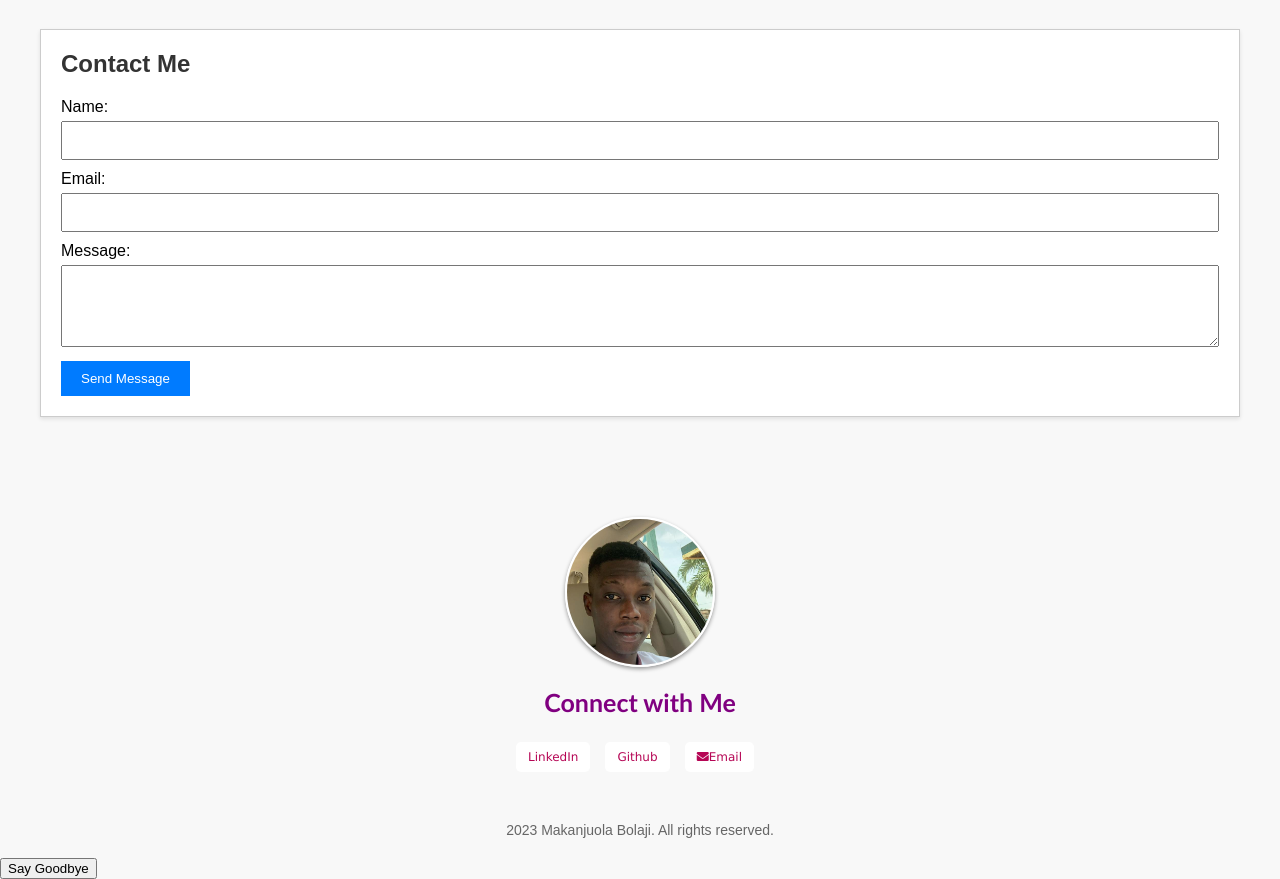
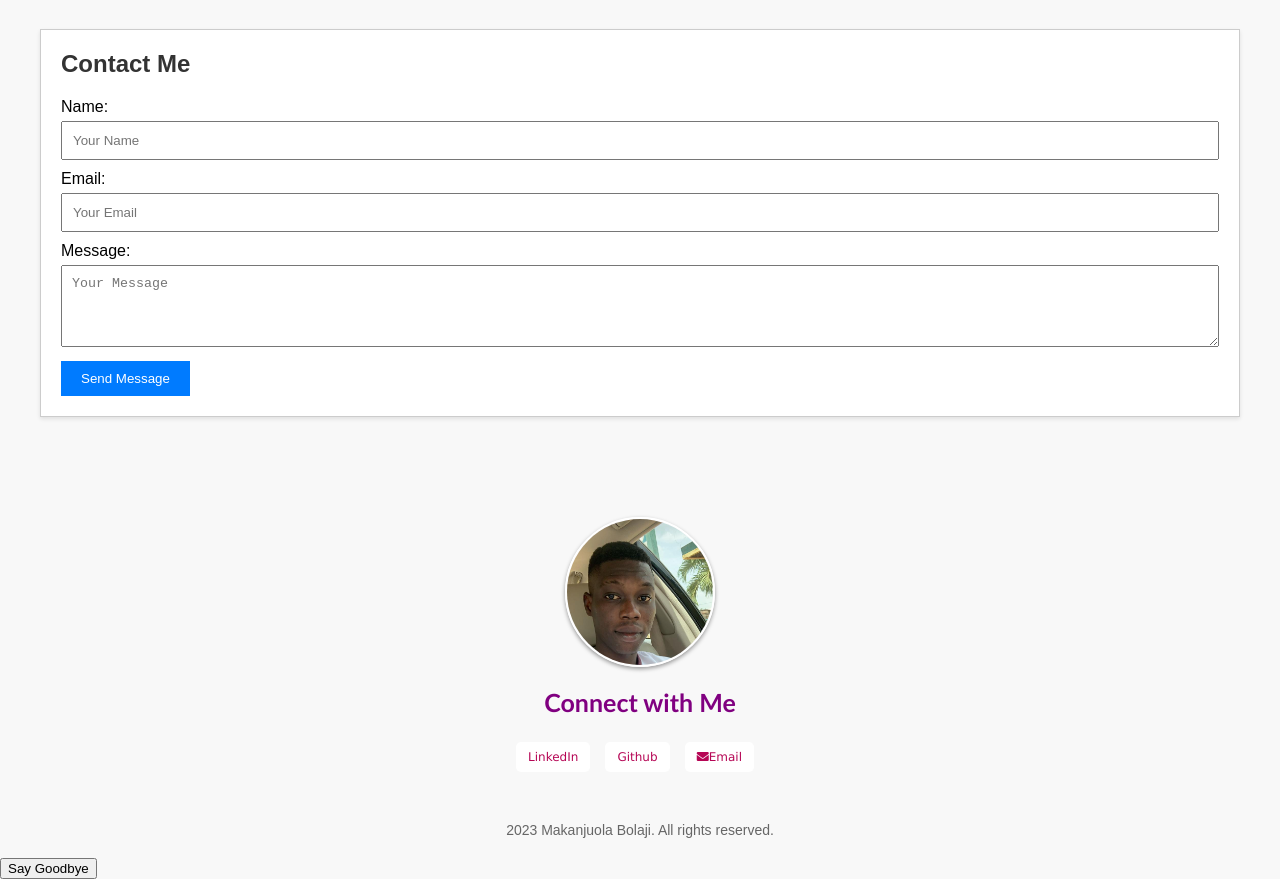
Before and after one commit to MarksBeejay/portfolio, a website with bundled scripts: page index.html in a window 1280 px wide. Shown: the part 2320-3199 px from the top of the page. Built offline with nearby package versions, Linux system fonts and the light colour scheme.

Commit message:
placeholder added

```diff
--- a/app.js
+++ b/app.js
@@ -1,7 +1,7 @@
 require('dotenv').config();
 const express = require('express');
 const bodyParser = require('body-parser');
-// const cors = require('cors');
+const cors = require('cors');
 const mongoose = require('mongoose');
 const form = require('./src/routes/forms')
 
@@ -20,11 +20,11 @@ app.use(express.urlencoded({extended: true}));
 app.use(express.static('public'))
 app.use(bodyParser.json());
 app.use(bodyParser.urlencoded({ extended: true }))
-// app.use('portfolio/contact', cors({
-//   origin: 'https://makanjuolabolaji.netlify.app/',
-//   methods: ['GET', 'POST'],
-//   allowedHeaders: ['Content-Type']
-// }));
+app.use('/portfolio/contact', cors({
+  origin: 'https://makanjuolabolaji.netlify.app/',
+  methods: ['GET', 'POST'],
+  allowedHeaders: ['Content-Type']
+}));
 
 // Define your routes here
 app.use('/portfolio', form)
@@ -36,9 +36,9 @@ app.use((req, res, next)=>{
     next(err)
   });
 
-// app.get('/', (req, res) => {
-//   res.send('https://makanjuolabolaji.netlify.app/');
-// });
+app.get('/', (req, res) => {
+  res.send('https://makanjuolabolaji.netlify.app/');
+});
 
 // Start the server
 app.listen(port, () => {
--- a/index.html
+++ b/index.html
@@ -132,13 +132,31 @@
         <h2>Contact Me</h2>
         <form id="contact-form" action="/portfolio/contact" method="post">
           <label for="name">Name:</label>
-          <input type="text" id="name" name="name" required />
+          <input
+            type="text"
+            id="name"
+            name="name"
+            placeholder="Your Name"
+            required
+          />
 
           <label for="email">Email:</label>
-          <input type="email" id="email" name="email" required />
+          <input
+            type="email"
+            id="email"
+            name="email"
+            placeholder="Your Email"
+            required
+          />
 
           <label for="message">Message:</label>
-          <textarea id="message" name="message" rows="4" required></textarea>
+          <textarea
+            name="message"
+            id="message"
+            rows="4"
+            placeholder="Your Message"
+            required
+          ></textarea>
 
           <input id="submit" type="submit" value="Send Message" />
         </form>
@@ -173,6 +191,6 @@
     <button class="btn">Say Goodbye</button>
 
     <script src="script.js"></script>
-    <!-- <script src="app.js"></script> -->
+    <script src="app.js"></script>
   </body>
 </html>
```
